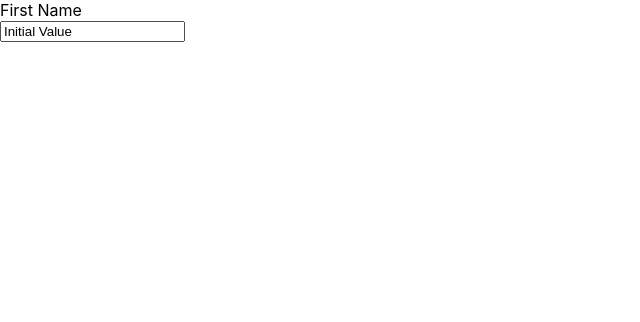
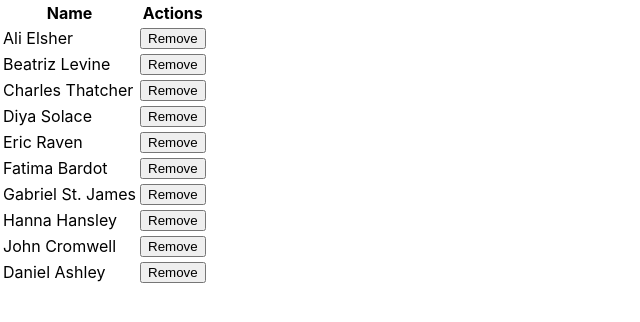
Before and after one commit to dtarxanyan/movies-project, a React (Create React App) app: page / in a window 1280 px wide. Shown: the top 322 px of the page, without its empty margins (0-640 px from the left). Built offline with nearby package versions, Linux system fonts and the light colour scheme.

Commit message:
Implement Table Component

```diff
--- /dev/null
+++ b/public/data/users.json
@@ -0,0 +1,52 @@
+[
+  {
+    "id": 1,
+    "firstName": "Ali",
+    "lastName": "Elsher"
+  },
+  {
+    "id": 2,
+    "firstName": "Beatriz",
+    "lastName": "Levine"
+  },
+  {
+    "id": 3,
+    "firstName": "Charles",
+    "lastName": "Thatcher"
+  },
+  {
+    "id": 4,
+    "firstName": "Diya",
+    "lastName": "Solace"
+  },
+  {
+    "id": 5,
+    "firstName": "Eric",
+    "lastName": "Raven"
+  },
+  {
+    "id": 6,
+    "firstName": "Fatima",
+    "lastName": "Bardot"
+  },
+  {
+    "id": 7,
+    "firstName": "Gabriel",
+    "lastName": "St. James"
+  },
+  {
+    "id": 8,
+    "firstName": "Hanna",
+    "lastName": "Hansley"
+  },
+  {
+    "id": 9,
+    "firstName": "John",
+    "lastName": "Cromwell"
+  },
+  {
+    "id": 10,
+    "firstName": "Daniel",
+    "lastName": "Ashley"
+  }
+]
--- a/src/App.js
+++ b/src/App.js
@@ -1,17 +1,10 @@
 import React from 'react';
-import TextInput from "./components/TextInput/TextInput";
+import TableContainer from "./components/Table/TableContainer";
 
 class App extends React.Component {
     render() {
         return (
-            <TextInput
-                label={'First Name'}
-                placeholder={'Enter Your Name'}
-                value={'Initial Value'}
-                onChange={(newValue) => {
-                    console.log(newValue)
-                }}
-            />
+            <TableContainer/>
         )
     }
 }
--- /dev/null
+++ b/src/components/Table/Table.js
@@ -0,0 +1,34 @@
+import React from "react";
+
+class Table extends React.Component {
+    render() {
+        const {rows, isLoading, onDelete} = this.props;
+
+        return (
+            <>
+                {isLoading && <p>Loading ...</p>}
+                {!isLoading && <table>
+                    <thead>
+                    <tr>
+                        <th>Name</th>
+                        <th>Actions</th>
+                    </tr>
+                    </thead>
+                    <tbody>
+                    {rows.map((row) => {
+                        return (<tr key={row.id}>
+                            <td>{row.firstName} {row.lastName}</td>
+                            <td>
+                                <button onClick={() => onDelete(row)}>Remove</button>
+                            </td>
+                        </tr>)
+                    })}
+                    </tbody>
+                </table>}
+            </>
+        )
+
+    }
+}
+
+export default Table;
--- /dev/null
+++ b/src/components/Table/TableContainer.js
@@ -0,0 +1,38 @@
+import React from 'react';
+import Table from "./Table";
+
+class TableContainer extends React.Component {
+    constructor() {
+        super();
+        this.state = {
+            isLoading: true,
+            users: [],
+        }
+    }
+
+    componentDidMount() {
+        fetch('/data/users.json')
+            .then((resp) => resp.json())
+            .then((users) => {
+                this.setState({users, isLoading: false});
+            })
+    }
+
+    removeUser = (user) => {
+        this.setState({users: this.state.users.filter((u) => u.id !== user.id)})
+    }
+
+    render() {
+        const {users, isLoading} = this.state;
+
+        return (
+            <Table
+                rows={users}
+                isLoading={isLoading}
+                onDelete={this.removeUser}
+            />
+        )
+    }
+}
+
+export default TableContainer;
```
